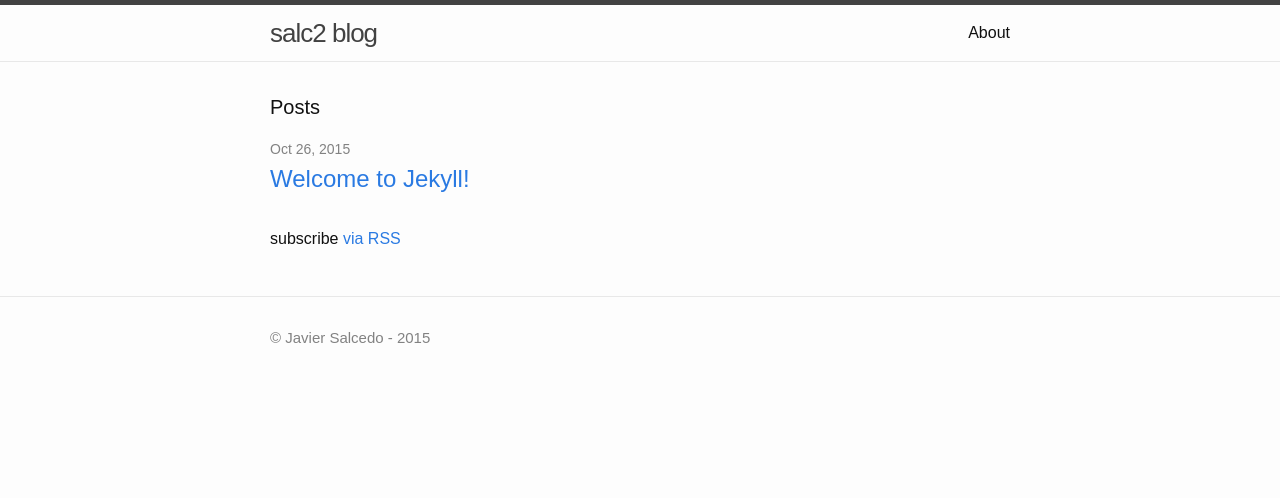
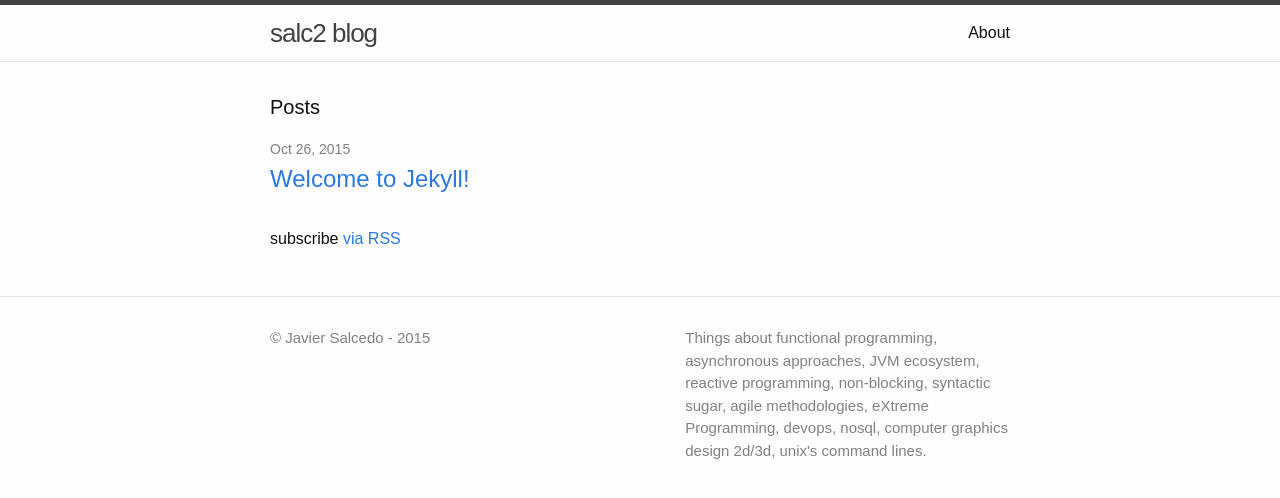
Before and after one commit to salc2/salc2.github.io, a Jekyll site: the page built from index.html, in a window 1280 px wide. Shown: the top 498 px of the page. Built offline with Jekyll 4.4.1, drawn with Linux system fonts in a browser that asks for light colours; some web fonts are replaced; some of the changed lines change nothing that is shown.

Commit message:
footer with description again

```diff
--- a/_config.yml
+++ b/_config.yml
@@ -2,8 +2,7 @@
 title: salc2 blog
 #email:
 description: > # this means to ignore newlines until "baseurl:"
-        This blog is not a big deal, here I just share my testing about technologies
-        I like, things like functional programming, asynchronous approaches, JVM ecosystem,
+        Things about functional programming, asynchronous approaches, JVM ecosystem,
         reactive programming, non-blocking, syntactic sugar, agile methodologies, eXtreme Programming,
         devops, nosql, computer graphics design 2d/3d, unix's command lines.
 baseurl: "" # the subpath of your site, e.g. /blog/
--- a/_includes/footer.html
+++ b/_includes/footer.html
@@ -44,9 +44,9 @@
         </ul>-->
       </div>
 
-      <!--<div class="footer-col  footer-col-3">
+      <div class="footer-col  footer-col-3">
         <p class="text">{{ site.description }}</p>
-      </div>-->
+      </div>
     </div>
 
   </div>
```
